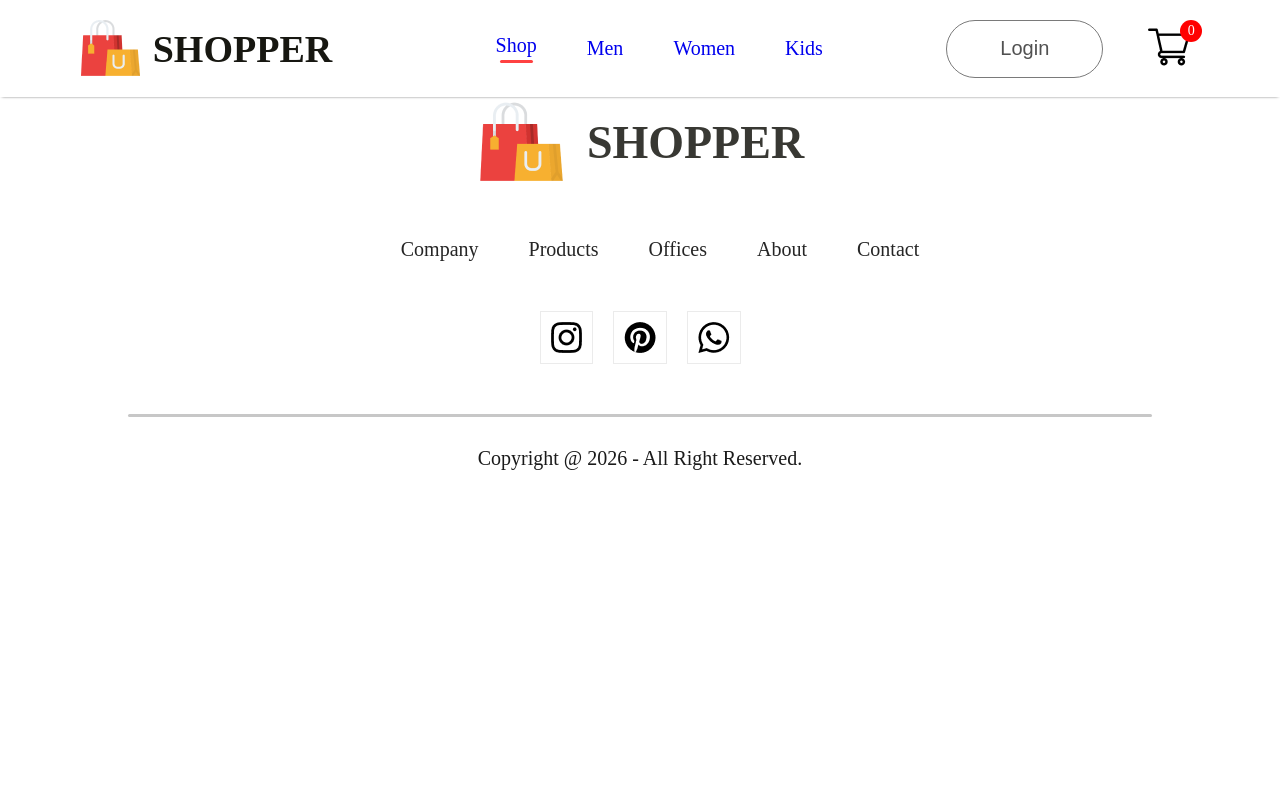
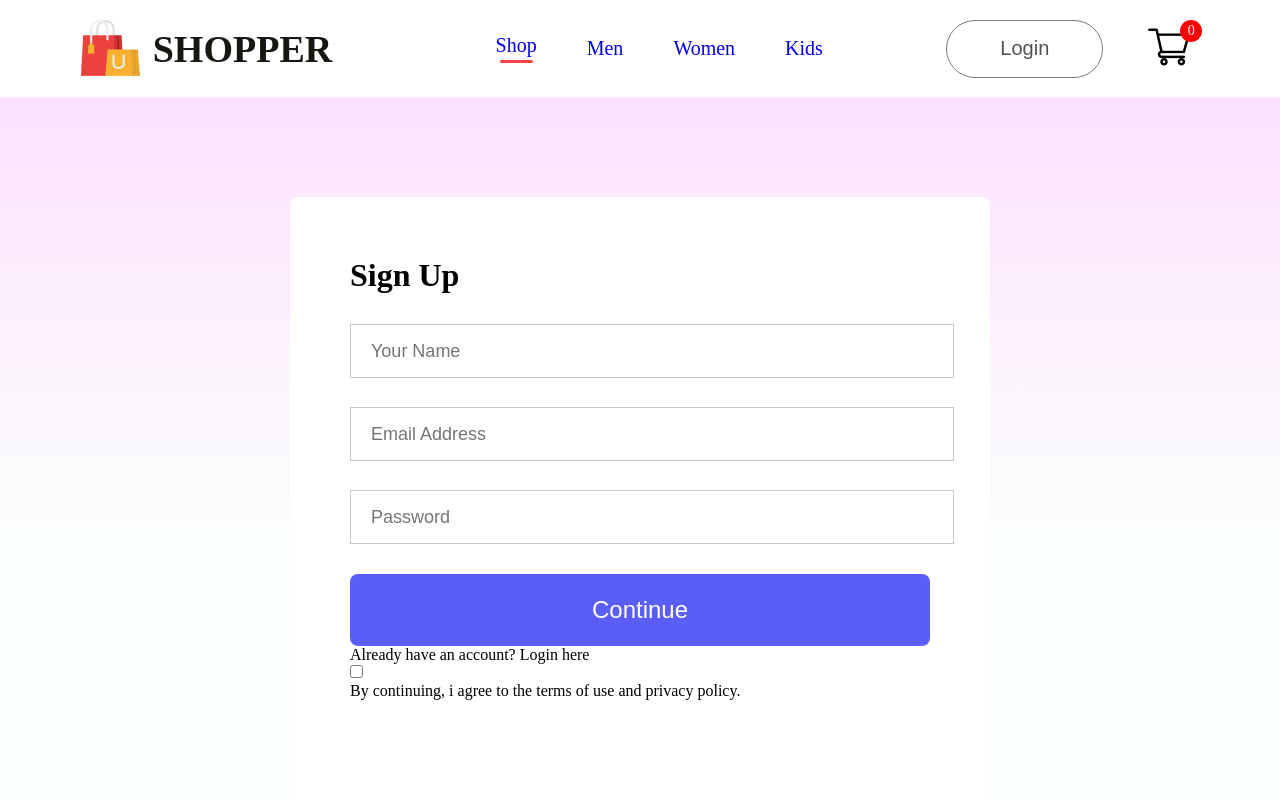
Before and after one commit to Santhoshkumar0913/E-commerce-platform, a React (Create React App) app in the folder frontend/: page /login in a window 1280 px wide. Shown: the top 800 px of the page. Built offline with nearby package versions, Linux system fonts and the light colour scheme; a web font is replaced by a local one.

Commit message:
added loginsignup layout and buuton.

```diff
--- /dev/null
+++ b/frontend/src/Pages/CSS/LoginSignup.css
@@ -0,0 +1,44 @@
+.loginsignup{
+    width: 100%;
+    height: 80vh;
+    background: linear-gradient(180deg, #fde1ff, #e1ffea22 60%);
+    padding-top: 100px;
+}
+.loginsignup-container{
+    width: 580px;
+    height: 600px;
+    background: white;
+    margin: auto;
+    padding: 40px 60px;
+    border-radius: 8px;
+}
+.loginsignup-container h1{
+    margin: 20px 0px;
+}
+.loginsignup-fields{
+    display: flex;
+    flex-direction: column;
+    gap: 29px;
+    margin-top: 30px;
+}
+.loginsignup-fields input{
+    height: 50px;
+    width: 100%;
+    padding-left: 20px;
+    border: 1px solid #c9c9c9;
+    outline: none;
+    color: #5c5c5c;
+    font-size: 18px;
+}
+.loginsignup-container button{
+    width: 580px;
+    height: 72px;
+    color: white;
+    background: #5A5EF6;
+    border-radius: 8px;
+    margin-top: 30px;
+    border: none;
+    font-size: 24px;
+    font-weight: 500;
+    cursor: pointer;
+}
--- a/frontend/src/Pages/LoginSignup.jsx
+++ b/frontend/src/Pages/LoginSignup.jsx
@@ -1,9 +1,23 @@
 import React from 'react'
+import './CSS/LoginSignup.css'
 
 const LoginSignup = () => {
   return (
-    <div>
-
+    <div className='loginsignup'>
+      <div className="loginsignup-container">
+        <h1>Sign Up</h1>
+        <div className="loginsignup-fields">
+          <input type="text" placeholder='Your Name' />
+          <input type="email" placeholder='Email Address' />
+          <input type="password" placeholder='Password' />
+        </div>
+        <button>Continue</button>
+        <p className="loginsignup-login">Already have an account? <span>Login here</span></p>
+        <div className="loginsignup-agree">
+          <input type="checkbox" name='' id='' />
+          <p>By continuing, i agree to the terms of use and privacy policy.</p>
+        </div>
+      </div>
     </div>
   )
 }
```
